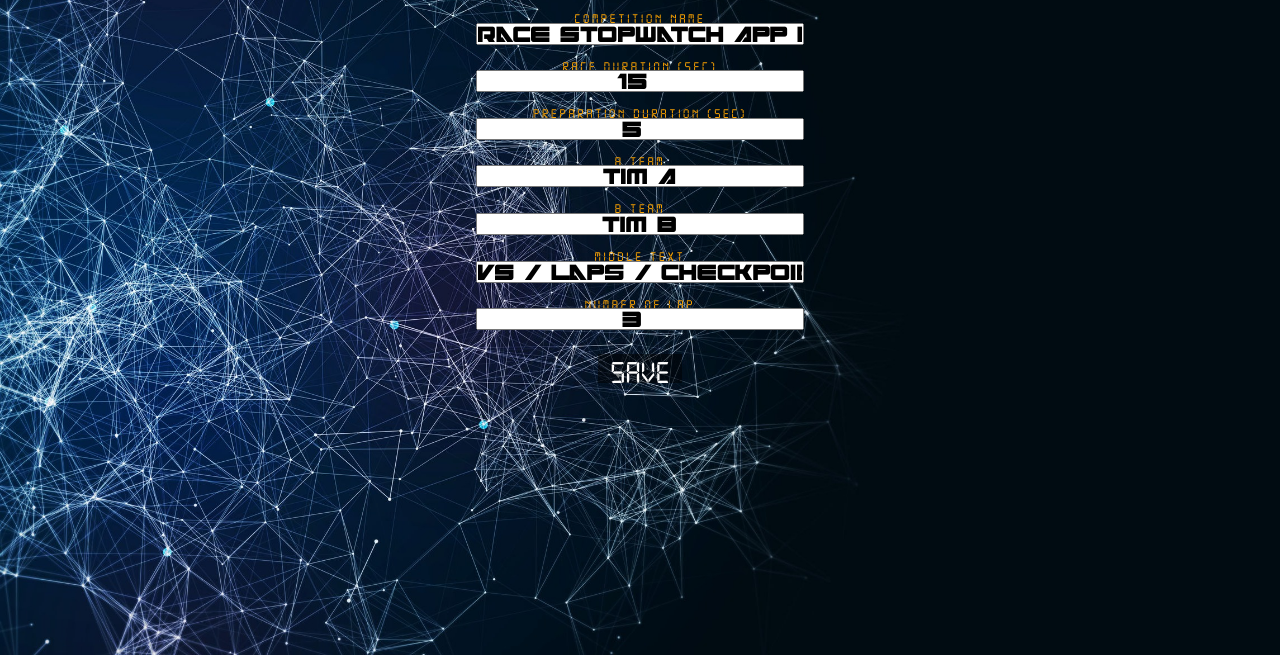
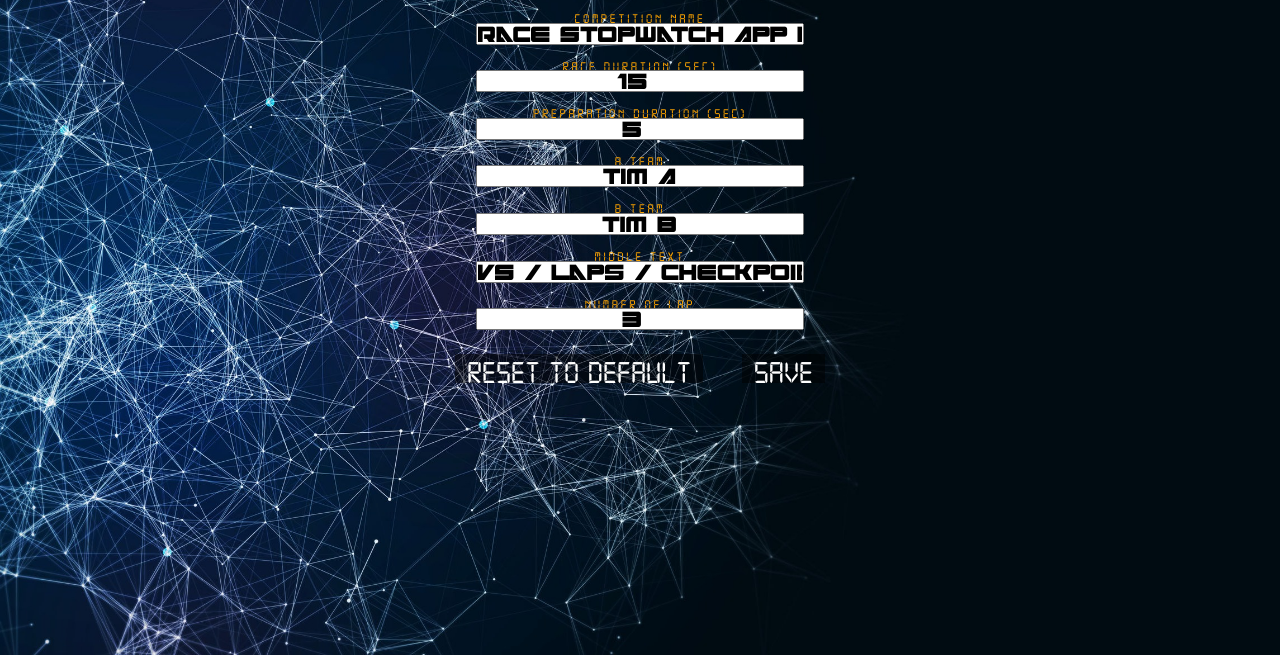
Before and after one commit to sensasi-delight/krc-polnes-timer, a plain HTML site: page index.html in a window 1280 px wide. Both pictures are taken after a click on the button 1225 px from the left and 22 px from the top of the page. Shown: the part 145-800 px from the top of the page. Drawn offline with nearby package versions, Linux system fonts and the light colour scheme; files that its build step writes are made by us from their sources.

Commit message:
reset to default button

```diff
--- a/index.html
+++ b/index.html
@@ -96,9 +96,6 @@
 		</div>
 	</div>
 
-
-	</div>
-
 	<!-- <div id="ListTeamPage" class="container">
 		<div class="list-team-page">
 			<h2>List Teams</h2>
@@ -149,7 +146,16 @@
 			<input class="form-input" type="number" min="1" id="nLapInput" placeholder="Number of Lap">
 			<br>
 			<br>
-			<button class="btn" style=" margin-top: 1rem; font-size: 2rem;background-color:rgba(0, 0, 0, 0.5); padding:6px 12px;" onclick="setSettings()">Save</button>
+			<button class="btn" style="margin-right: 2rem; margin-top: 1rem; font-size: 2rem; background-color:rgba(0, 0, 0, 0.5); padding:6px 12px;"
+				onclick="
+					localStorage.setItem('krc_timer_setting', JSON.stringify(defaultSetting));
+					window.location.reload();
+				">
+				Reset to default
+			</button>
+			<button class="btn"
+				style="margin-top: 1rem; font-size: 2rem; background-color:rgba(0, 0, 0, 0.5); padding:6px 12px;"
+				onclick="setSettings()">Save</button>
 		</div>
 	</div>
 
@@ -161,15 +167,18 @@
 
 
 		<div style="margin: 7rem 0em; font-size: 1rem;color:whitesmoke;font-family: 'digital-7';">
-			<p style="transform: scaleY(1.2); font-size: 1.2rem; font-family: 'cyberspace';">Race Stopwatch App V 1.3</p>
-			<p >Klub Pemrograman Jurusan Teknologi Informasi POLNES</p>
+			<p style="transform: scaleY(1.2); font-size: 1.2rem; font-family: 'cyberspace';">
+				Race Stopwatch App V 1.3
+			</p>
+			<p>Klub Pemrograman Jurusan Teknologi Informasi POLNES</p>
 			<p>2021</p>
 		</div>
 
 
 		<p>hotkeys:</p>
 
-		<div style="margin: auto; width: 50%; font-family: 'digital-7'; color:whitesmoke; margin-bottom: 4rem; padding-top: 1rem;">
+		<div
+			style="margin: auto; width: 50%; font-family: 'digital-7'; color:whitesmoke; margin-bottom: 4rem; padding-top: 1rem;">
 			<table border="1">
 				<tr>
 					<td width="4%" style="padding: 10px; text-align: center;">No.</td>
```
